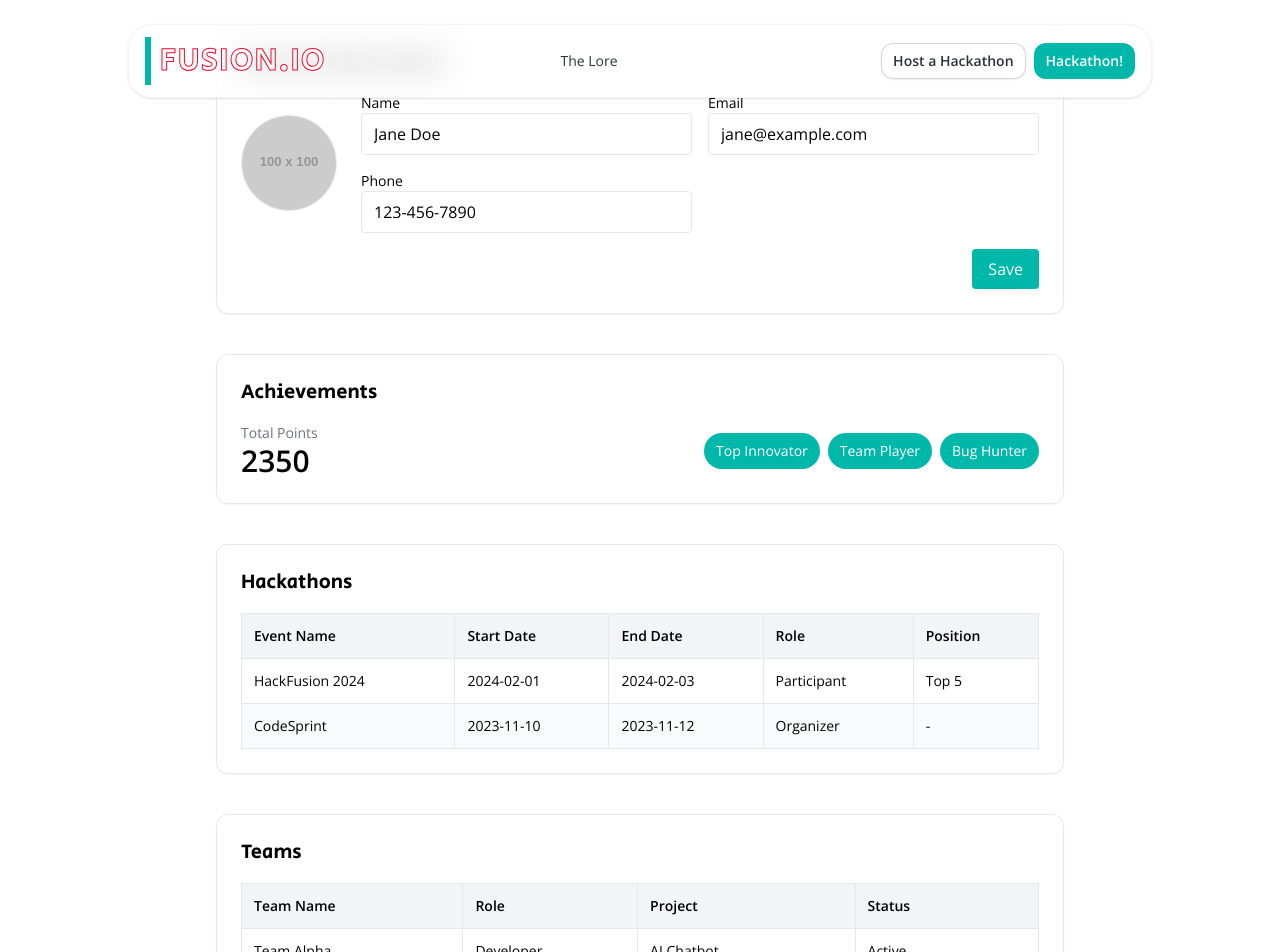
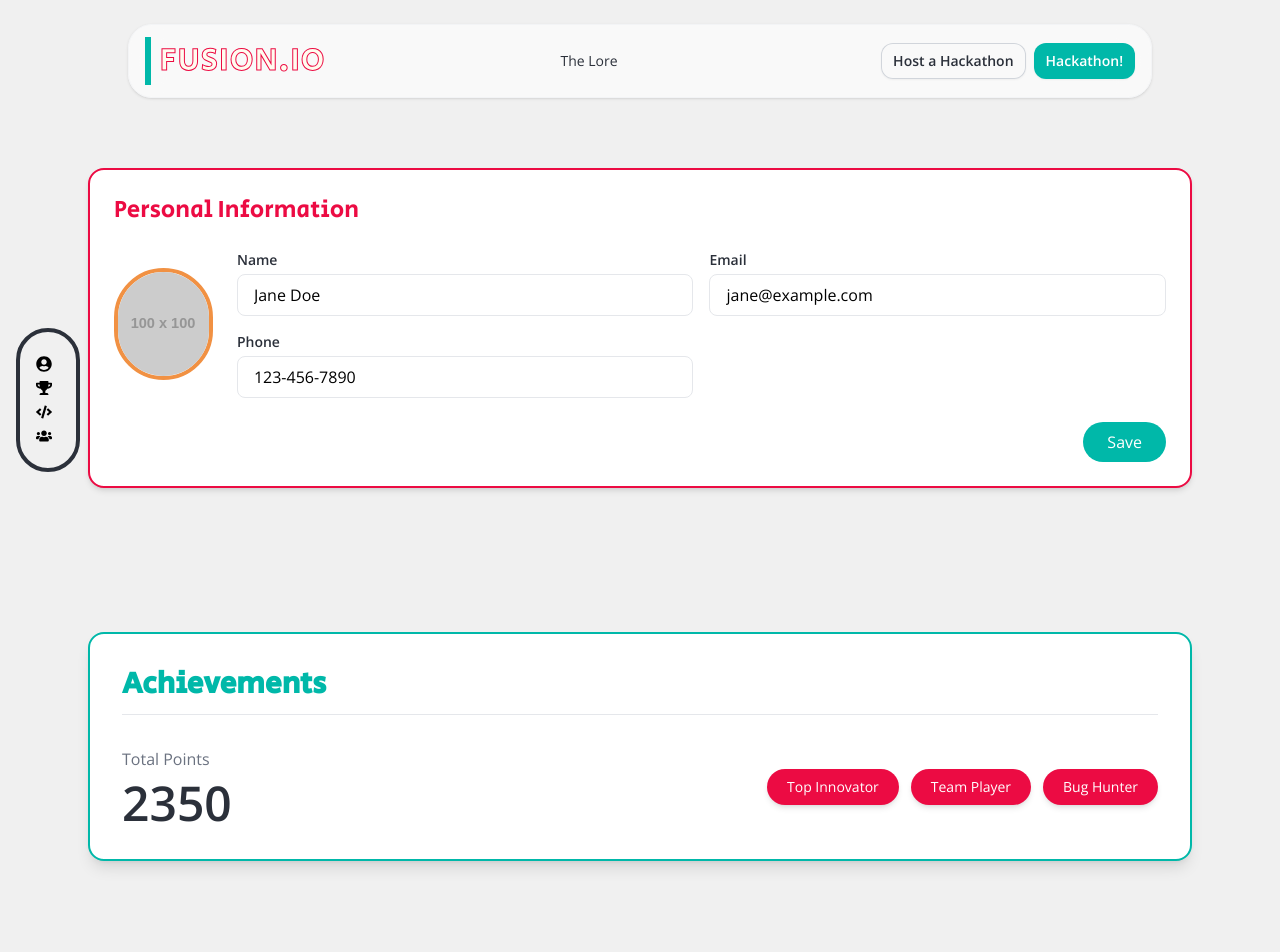
Before and after one commit to Ahmad-Waseem/fusion-io, a React (Create React App) app in the folder client/: page /profile in a window 1280 px wide. Shown: the top 952 px of the page. Built offline with nearby package versions, Linux system fonts and the light colour scheme.

Commit message:
Update ProfilePage.js

```diff
--- a/client/package.json
+++ b/client/package.json
@@ -10,6 +10,7 @@
     "framer-motion": "^12.6.3",
     "react": "^19.1.0",
     "react-dom": "^19.1.0",
+    "react-icons": "^5.5.0",
     "react-router-dom": "^7.5.0",
     "react-scripts": "5.0.1",
     "web-vitals": "^2.1.4"
--- a/client/src/App.css
+++ b/client/src/App.css
@@ -13,7 +13,7 @@
 
 body {
   font-family: 'Open Sans', sans-serif;
-  background-color: var(--background-color);
+  background-color: #f0f0f0;
 }
 
 h1, h2, h3, h4, h5, h6 {
--- a/client/src/components/navbar/StickyNavbar.js
+++ b/client/src/components/navbar/StickyNavbar.js
@@ -4,10 +4,10 @@ import { Link } from 'react-router-dom'; // Import Link
 
 function Button() {
   return (
-    <button className={styles.button}>
+    <Link to="/" className={styles.button}>
       <span className={styles.actualText}>&nbsp;&nbsp;FUSION.IO&nbsp;</span>
       <span aria-hidden="true" className={styles.hoverText} >&nbsp;&nbsp;FUSION.IO&nbsp;</span>
-    </button>
+    </Link>
   );
 }
 
--- a/client/src/pages/profile/ProfilePage.js
+++ b/client/src/pages/profile/ProfilePage.js
@@ -1,4 +1,7 @@
+"use client";
 import { useState } from "react";
+import { motion } from "framer-motion";
+import { FaUserCircle, FaTrophy, FaCode, FaUsers } from 'react-icons/fa';
 
 export default function ProfilePage() {
   const [formData, setFormData] = useState({
@@ -39,155 +42,139 @@ export default function ProfilePage() {
       reader.readAsDataURL(file);
     }
   };
+  const scrollToSection = (id) => {
+    const element = document.getElementById(id);
+    element?.scrollIntoView({ behavior: 'smooth', block: 'end' });
+  };
+  return (
+    <div className="max-w-6xl mx-auto p-6 space-y-36 relative">
 
-  return (
-    <div className="max-w-4xl mx-auto p-6 space-y-10">
-      {/* Personal Info Section */}
-      <div className="border rounded-xl p-6 space-y-4 shadow-sm">
-        <h2 className="text-xl">Personal Information</h2>
-        <div className="flex items-center space-x-6">
-          {/* Profile Picture */}
-          <div className="relative">
-            <img
-              src={imagePreview}
-              alt="Profile"
-              className="w-24 h-24 rounded-full object-cover border cursor-pointer"
-              onClick={() => document.getElementById("fileInput").click()}
-            />
-            <input
-              type="file"
-              id="fileInput"
-              accept="image/*"
-              className="absolute inset-0 opacity-0 cursor-pointer"
-              onChange={handleImageChange}
-            />
+      {/* Navigation sidebar that smooth scrolls to the section */}
+      <aside
+        className="fixed flex flex-col items-center justify-center top-1/2 left-4 -translate-y-1/2 space-y-4 z-10 border-4 border-solid rounded-full py-6 px-4 hidden md:flex"
+        style={{ borderColor: "var(--text-color)" }}
+      >
+        <nav className="space-y-2">
+          <button onClick={() => scrollToSection('info')} className="flex items-center justify-center hover:text-[var(--host-primary)] transition-colors w-full">
+            <FaUserCircle className="mr-2" />
+          </button>
+          <button onClick={() => scrollToSection('achievements')} className="flex items-center justify-center hover:text-[var(--candidate-primary)] transition-colors w-full">
+            <FaTrophy className="mr-2" />
+          </button>
+          <button onClick={() => scrollToSection('hackathons')} className="flex items-center justify-center hover:text-[var(--web-secondary)] transition-colors w-full">
+            <FaCode className="mr-2" />
+          </button>
+          <button onClick={() => scrollToSection('teams')} className="flex items-center justify-center hover:text-[var(--host-primary)] transition-colors w-full">
+            <FaUsers className="mr-2" />
+          </button>
+        </nav>
+      </aside>
+
+      {/* Sections */}
+      <motion.section id="info" initial={{ opacity: 0, y: 50 }} whileInView={{ opacity: 1, y: 0 }} transition={{ duration: 0.5 }} viewport={{ once: true }} className="border-2 p-6 my-2 rounded-2xl shadow-md bg-white" style={{ borderColor: "var(--host-primary)" }}>
+        <h2 className="text-2xl font-heading text-[var(--host-primary)] mb-6">Personal Information</h2>
+        <div className="flex flex-col md:flex-row items-center gap-6">
+          <div className="relative group">
+            <img src={imagePreview} alt="Profile" className="w-28 h-28 rounded-full object-cover border-4 border-[var(--web-secondary)] cursor-pointer transition-transform group-hover:scale-105" onClick={() => document.getElementById("fileInput").click()} />
+            <input id="fileInput" type="file" accept="image/*" className="hidden" onChange={handleImageChange} />
           </div>
 
-          {/* Info Fields */}
-          <div className="flex-1 grid grid-cols-1 md:grid-cols-2 gap-4">
-            <div>
-              <label className="block text-sm font-medium">Name</label>
-              <input
-                className="w-full border rounded px-3 py-2"
-                name="name"
-                value={formData.name}
-                onChange={handleChange}
-              />
-            </div>
-            <div>
-              <label className="block text-sm font-medium">Email</label>
-              <input
-                className="w-full border rounded px-3 py-2"
-                name="email"
-                value={formData.email}
-                onChange={handleChange}
-              />
-            </div>
-            <div>
-              <label className="block text-sm font-medium">Phone</label>
-              <input
-                className="w-full border rounded px-3 py-2"
-                name="phone"
-                value={formData.phone}
-                onChange={handleChange}
-              />
-            </div>
+          <div className="grid grid-cols-1 md:grid-cols-2 gap-4 w-full">
+            {["name", "email", "phone"].map((field) => (
+              <div key={field}>
+                <label className="block text-sm font-bold text-[var(--text-color)] capitalize">{field}</label>
+                <input name={field} value={formData[field]} onChange={handleChange} className="w-full border rounded-lg px-4 py-2 mt-1 focus:outline-none focus:ring-2 focus:ring-[var(--candidate-primary)]" />
+              </div>
+            ))}
           </div>
         </div>
 
-        {/* Save Button */}
-        <div className="flex justify-end mt-4">
-          <button
-            className="text-white px-4 py-2 rounded"
-            style={{
-              backgroundColor: "var(--candidate-primary)",
-              transition: "background-color 0.3s",
-            }}
-          >
-            Save
-          </button>
+        <div className="flex justify-end mt-6">
+          <button className="px-6 py-2 text-white rounded-full bg-[var(--candidate-primary)] hover:bg-[var(--web-secondary)] transition-all">Save</button>
         </div>
-      </div>
+      </motion.section>
 
-      {/* Points and Awards */}
-      <div className="border rounded-xl p-6 space-y-4 shadow-sm">
-        <h2 className="text-xl">Achievements</h2>
-        <div className="flex items-center justify-between flex-wrap gap-4">
-          <div>
-            <p className="text-sm text-gray-500">Total Points</p>
-            <p className="text-3xl font-bold">
-              {points}
-            </p>
+      <motion.section
+        id="achievements"
+        initial={{ opacity: 0, y: 50 }}
+        whileInView={{ opacity: 1, y: 0 }}
+        transition={{ duration: 0.5, delay: 0.1 }}
+        viewport={{ once: true }}
+        className="border-2 p-8 rounded-2xl shadow-lg bg-white"
+        style={{ borderColor: "var(--candidate-primary)" }}
+      >
+        <h2 className="text-3xl font-bold text-[var(--candidate-primary)] mb-8 border-b pb-3">Achievements</h2>
+
+        <div className="flex flex-wrap justify-between items-center gap-6">
+          <div className="space-y-2">
+            <p className="text-gray-500">Total Points</p>
+            <p className="text-5xl font-extrabold text-[var(--text-color)]">{points}</p>
           </div>
-          <div className="flex flex-wrap gap-2">
+
+          <div className="flex flex-wrap justify-end gap-3">
             {awards.map((award, idx) => (
               <span
                 key={idx}
-                className="text-white px-3 py-2 rounded-full text-sm"
-                style={{ backgroundColor: "var(--candidate-primary)" }}
+                className="px-5 py-2 rounded-full bg-[var(--host-primary)] text-white text-sm shadow-md hover:scale-105 transition-transform"
               >
                 {award}
               </span>
             ))}
           </div>
         </div>
-      </div>
+      </motion.section>
 
-      {/* Hackathons Section */}
-      <div className="border rounded-xl p-6 space-y-4 shadow-sm">
-        <h2 className="text-xl">Hackathons</h2>
+      <motion.section id="hackathons" initial={{ opacity: 0, y: 50 }} whileInView={{ opacity: 1, y: 0 }} transition={{ duration: 0.5, delay: 0.2 }} viewport={{ once: true }} className="border-2 p-6 rounded-2xl shadow-md bg-white" style={{ borderColor: "var(--web-secondary)" }}>
+        <h2 className="text-2xl font-heading text-[var(--web-secondary)] mb-6">Hackathons</h2>
         <div className="overflow-x-auto">
-          <table className="min-w-full text-sm text-left border border-gray-200">
+          <table className="min-w-full text-sm border">
             <thead className="bg-gray-100">
               <tr>
-                <th className="p-3 border">Event Name</th>
-                <th className="p-3 border">Start Date</th>
-                <th className="p-3 border">End Date</th>
-                <th className="p-3 border">Role</th>
-                <th className="p-3 border">Position</th>
+                {["Event", "Start", "End", "Role", "Position"].map((h, i) => (
+                  <th key={i} className="px-4 py-2 border">{h}</th>
+                ))}
               </tr>
             </thead>
             <tbody>
               {hackathons.map((h, i) => (
                 <tr key={i} className="even:bg-gray-50">
-                  <td className="p-3 border">{h.name}</td>
-                  <td className="p-3 border">{h.start}</td>
-                  <td className="p-3 border">{h.end}</td>
-                  <td className="p-3 border">{h.role}</td>
-                  <td className="p-3 border">{h.position}</td>
+                  <td className="px-4 py-2 border">{h.name}</td>
+                  <td className="px-4 py-2 border">{h.start}</td>
+                  <td className="px-4 py-2 border">{h.end}</td>
+                  <td className="px-4 py-2 border">{h.role}</td>
+                  <td className="px-4 py-2 border">{h.position}</td>
                 </tr>
               ))}
             </tbody>
           </table>
         </div>
-      </div>
+      </motion.section>
 
-      {/* Teams Section */}
-      <div className="border rounded-xl p-6 space-y-4 shadow-sm">
-        <h2 className="text-xl">Teams</h2>
+      <motion.section id="teams" initial={{ opacity: 0, y: 50 }} whileInView={{ opacity: 1, y: 0 }} transition={{ duration: 0.5, delay: 0.3 }} viewport={{ once: true }} className="border-2 p-6 rounded-2xl shadow-md bg-white" style={{ borderColor: "var(--host-primary)" }}>
+        <h2 className="text-2xl font-heading text-[var(--host-primary)] mb-6 ">Teams</h2>
         <div className="overflow-x-auto">
-          <table className="min-w-full text-sm text-left border border-gray-200">
+          <table className="min-w-full text-sm border">
             <thead className="bg-gray-100">
               <tr>
-                <th className="p-3 border">Team Name</th>
-                <th className="p-3 border">Role</th>
-                <th className="p-3 border">Project</th>
-                <th className="p-3 border">Status</th>
+                {["Team", "Role", "Project", "Status"].map((h, i) => (
+                  <th key={i} className="px-4 py-2 border">{h}</th>
+                ))}
               </tr>
             </thead>
             <tbody>
               {teams.map((team, idx) => (
                 <tr key={idx} className="even:bg-gray-50">
-                  <td className="p-3 border">{team.name}</td>
-                  <td className="p-3 border">{team.role}</td>
-                  <td className="p-3 border">{team.project}</td>
-                  <td className="p-3 border">{team.status}</td>
+                  <td className="px-4 py-2 border">{team.name}</td>
+                  <td className="px-4 py-2 border">{team.role}</td>
+                  <td className="px-4 py-2 border">{team.project}</td>
+                  <td className="px-4 py-2 border">{team.status}</td>
                 </tr>
               ))}
             </tbody>
           </table>
         </div>
-      </div>
+      </motion.section>
+
     </div>
   );
 }
```
Also changed, not shown: 1 other file (tests, documents, lock files or other folders).
